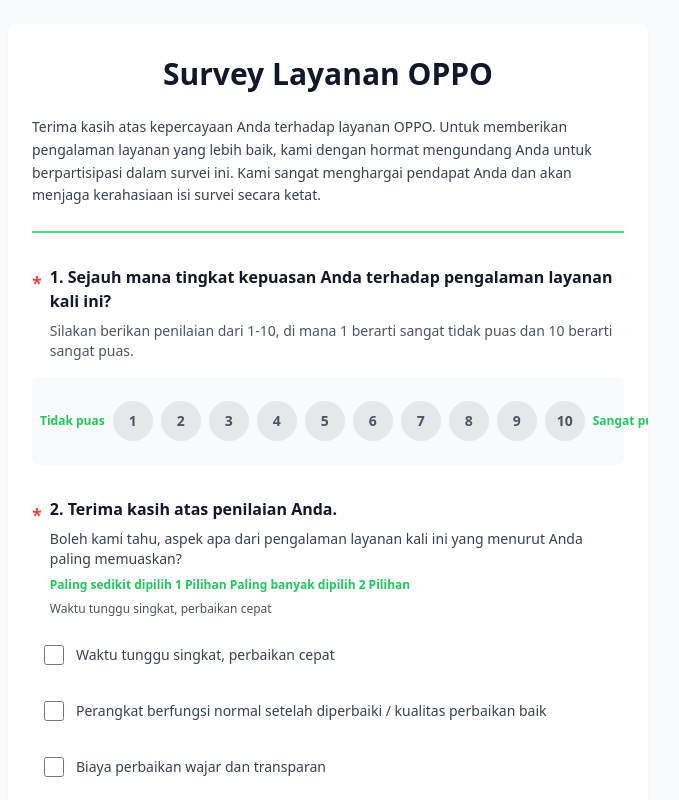
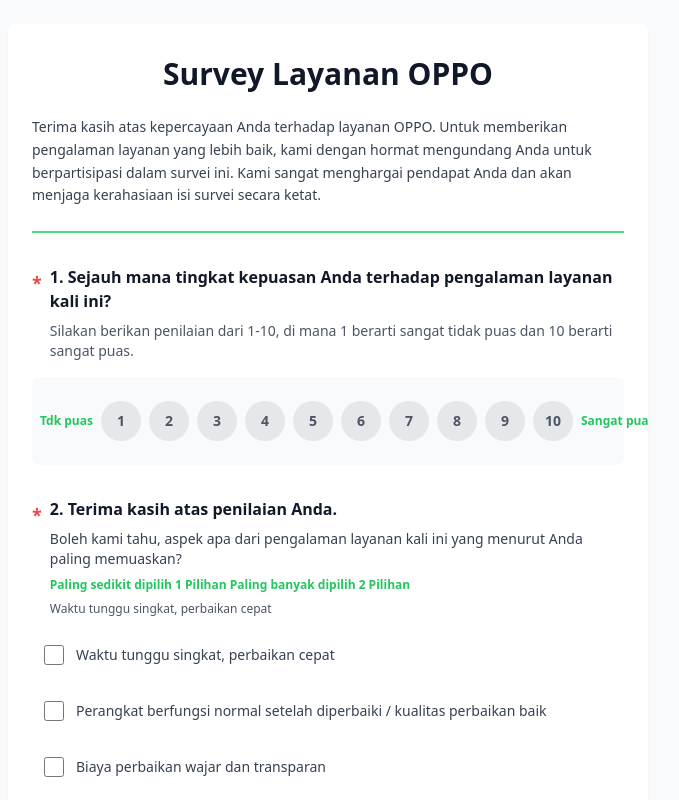
Before and after one commit to farhand-netz/oppo, a React (Vite) app: page / in a window 1280 px wide. Shown: the top 800 px of the page, without its empty margins (312-991 px from the left). Built offline with nearby package versions, Linux system fonts and the light colour scheme.

Commit message:
Updated Question1.tsx

```diff
--- a/src/components/questions/Question1.tsx
+++ b/src/components/questions/Question1.tsx
@@ -32,7 +32,7 @@ export default function Question1({ value, onChange }: Question1Props) {
       </div>
 
       <div className="flex justify-between items-center gap-2 px-2 py-6 bg-gray-50 rounded-lg">
-        <span className="text-green-500 text-xs font-semibold whitespace-nowrap">Tidak puas</span>
+        <span className="text-green-500 text-xs font-semibold whitespace-nowrap">Tdk puas</span>
         <div className="flex justify-center items-center gap-2 flex-1">
           {ratings.map((item) => (
             <button
```
